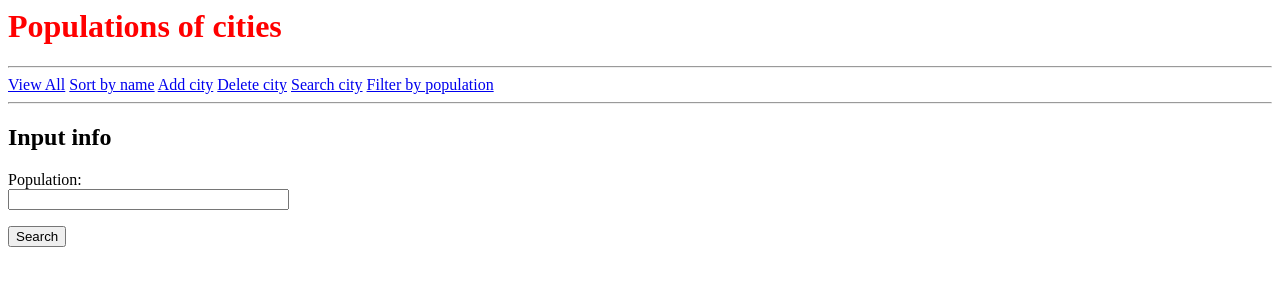
After one commit to Zilatanium/db_demo_sqlite, a Flask app: page /filter in a window 1280 px wide. The commit adds this page. Shown: the top 300 px of the page. Run offline with Flask 2, Linux system fonts and the light colour scheme; parts of the project's set-up code (start-up, migrations or seed data) failed here and were passed over.

Commit message:
added filter function

```diff
--- a/app/forms.py
+++ b/app/forms.py
@@ -14,3 +14,7 @@ class DeleteForm(FlaskForm):
 class SearchForm(FlaskForm):
     city = StringField('City:', validators=[DataRequired()])
     submit = SubmitField('Search')
+
+class FilterForm(FlaskForm):
+    population = StringField('Population:', validators=[DataRequired()])
+    submit = SubmitField('Search')
--- a/app/routes.py
+++ b/app/routes.py
@@ -1,6 +1,6 @@
 from app import app
 from flask import render_template, redirect, url_for
-from app.forms import AddForm, DeleteForm, SearchForm
+from app.forms import AddForm, DeleteForm, SearchForm, FilterForm
 from app import db
 from app.models import City
 import sys
@@ -59,6 +59,19 @@ def search_by_name():
             return render_template('not_found.html')
     return render_template('search.html', form=form)
 
+@app.route('/filter', methods=['GET','POST'])
+def filter_by_population():
+    form = FilterForm()
+    if form.validate_on_submit():
+        record = db.session.query(City).filter(City.population>form.population.data)
+        if record:
+            print(record)
+            return render_template('view_cities.html', cities=record)
+        else:
+            return render_template('not_found.html')
+    return render_template('filter.html', form=form)
+
+
 @app.route('/view_all')
 def view():
     all = db.session.query(City).all()
--- a/app/templates/base.html
+++ b/app/templates/base.html
@@ -24,6 +24,7 @@
           <a href="/add">Add city</a>
           <a href="/delete">Delete city</a>
           <a href="/search">Search city</a>
+          <a href="/filter">Filter by population</a>
         </div>
         <hr>
         {% block content %}{% endblock %}
--- /dev/null
+++ b/app/templates/filter.html
@@ -0,0 +1,13 @@
+{% extends "base.html" %}
+
+{% block content %}
+<h2>Input info</h2>
+<form action="" method="post" novalidate>
+    {{ form.hidden_tag() }}
+    <p>
+        {{ form.population.label }}<br>
+        {{ form.population(size=32) }}
+    </p>
+    <p>{{ form.submit() }}</p>
+</form>
+{% endblock %}
```
Also changed, not shown: app/population.db (added).
